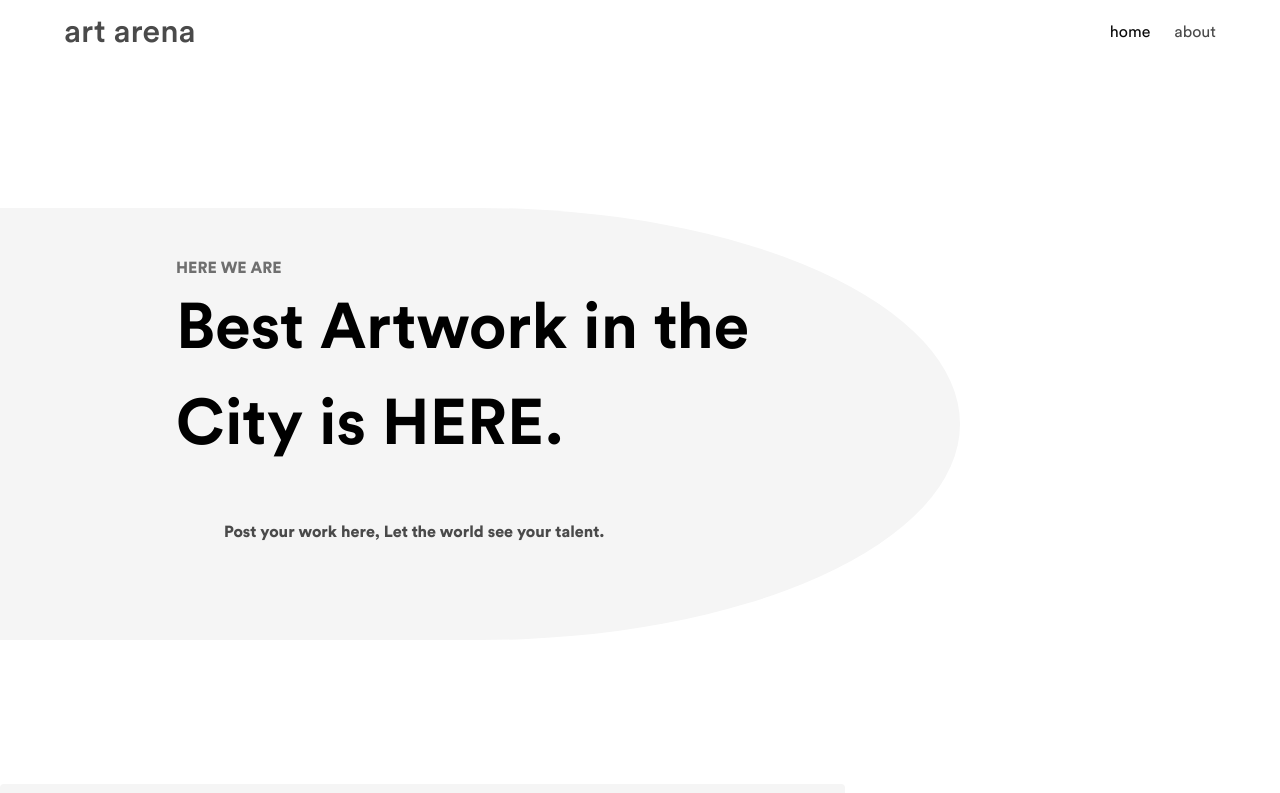
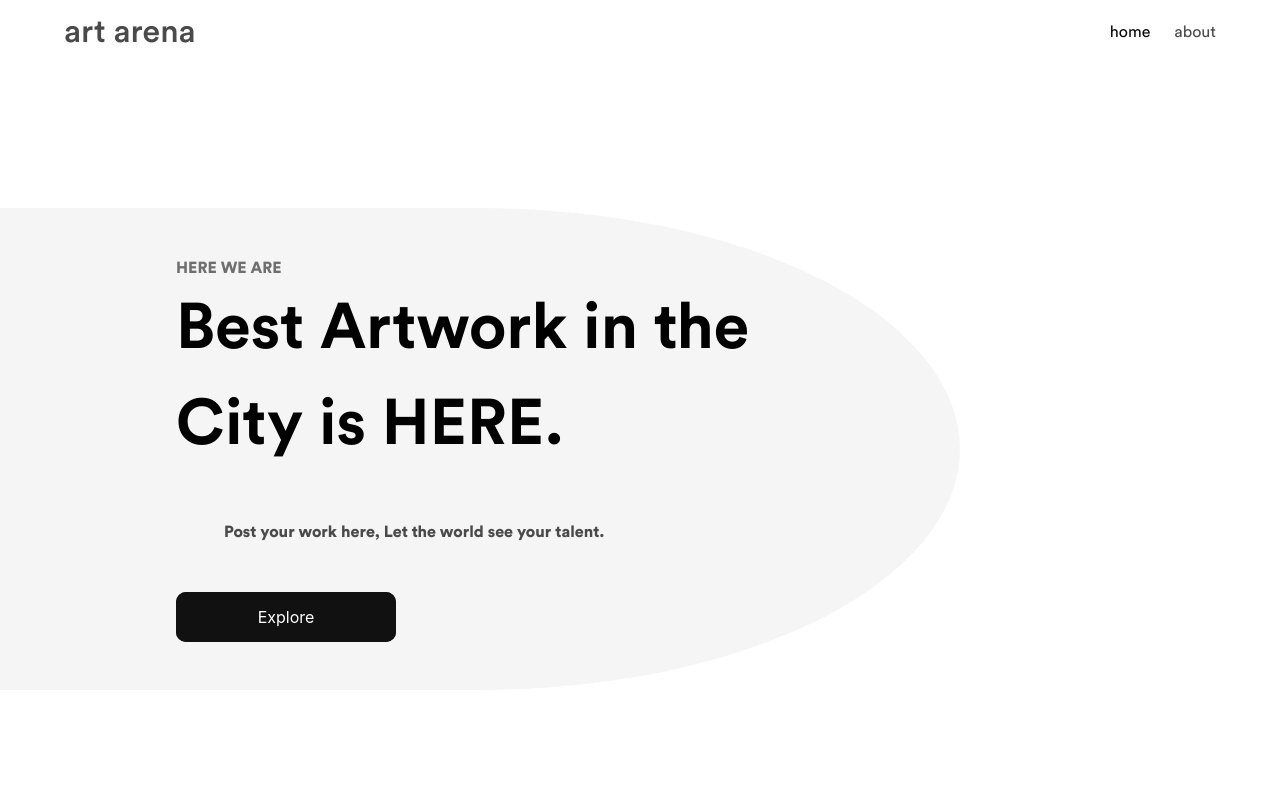
Before and after one commit to rahulsunil2/WTProject, a plain HTML site: page index.html in a window 1280 px wide. Shown: the top 793 px of the page. Drawn offline with nearby package versions, Linux system fonts and the light colour scheme; files whose address does not match are found by name.

Commit message:
Explore Button

```diff
--- a/assets/styles/style.css
+++ b/assets/styles/style.css
@@ -102,3 +102,73 @@
 .section {
     padding: 0;
 }
+
+.glow-on-hover {
+    width: 220px;
+    height: 50px;
+    border: none;
+    outline: none;
+    color: #fff;
+    background: #111;
+    cursor: pointer;
+    position: relative;
+    z-index: 0;
+    border-radius: 10px;
+}
+
+.glow-on-hover:before {
+    content: '';
+    background: linear-gradient(45deg, #ff0000, #ff7300, #fffb00, #48ff00, #00ffd5, #002bff, #7a00ff, #ff00c8, #ff0000);
+    position: absolute;
+    top: -2px;
+    left: -2px;
+    background-size: 400%;
+    z-index: -1;
+    filter: blur(5px);
+    width: calc(100% + 4px);
+    height: calc(100% + 4px);
+    animation: glowing 20s linear infinite;
+    opacity: 0;
+    transition: opacity .3s ease-in-out;
+    border-radius: 10px;
+}
+
+.glow-on-hover:active {
+    color: #fff
+}
+
+.glow-on-hover:active:after {
+    background: transparent;
+}
+
+.glow-on-hover:hover:before {
+    opacity: 1;
+}
+
+.glow-on-hover:after {
+    z-index: -1;
+    content: '';
+    position: absolute;
+    width: 100%;
+    height: 100%;
+    background: #111;
+    left: 0;
+    top: 0;
+    border-radius: 10px;
+}
+
+@keyframes glowing {
+    0% {
+        background-position: 0 0;
+    }
+    50% {
+        background-position: 400% 0;
+    }
+    100% {
+        background-position: 0 0;
+    }
+}
+
+html {
+    scroll-behavior: smooth;
+}
--- a/index.html
+++ b/index.html
@@ -53,10 +53,15 @@
                 <p class="hero-body">
                     Post your work here, Let the world see your talent.
                 </p>
+                <a href="#gallery">
+                    <button class="button glow-on-hover" type="button">
+                            Explore
+                        </button>
+                </a>
             </div>
         </div>
     </section>
-    <section class="section">
+    <section id="gallery" class="section">
         <div class="tile is-ancestor">
             <div class="tile is-vertical is-12">
                 <div class="tile">
```
